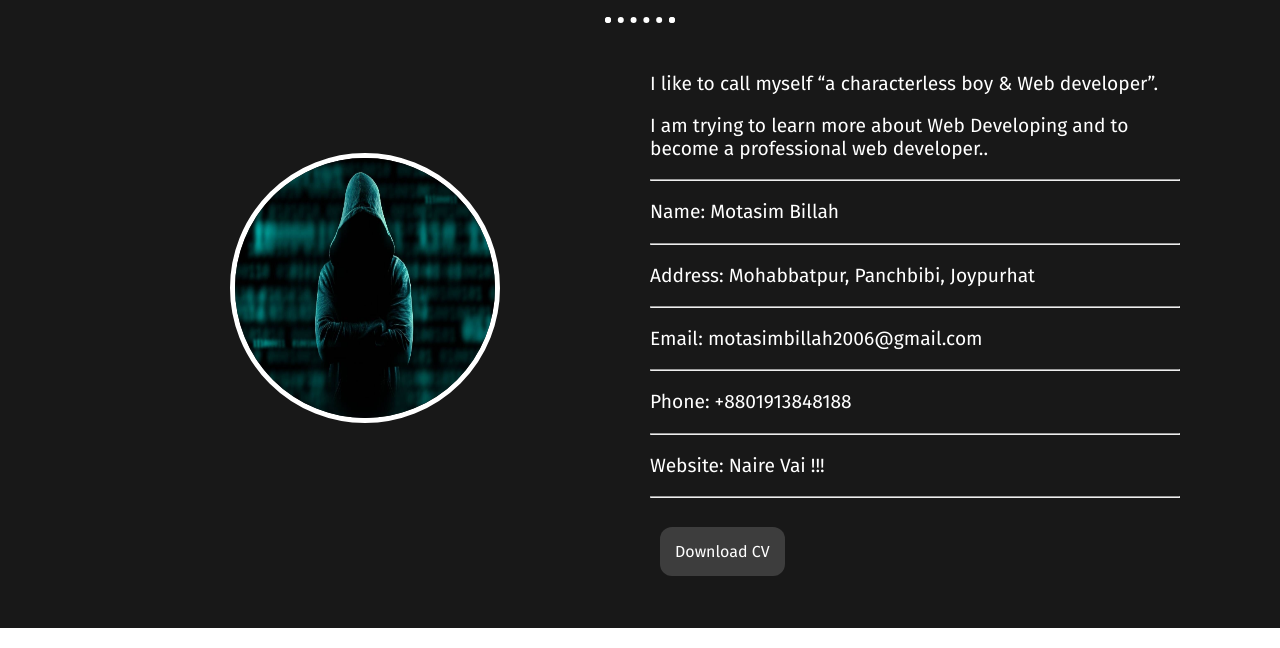
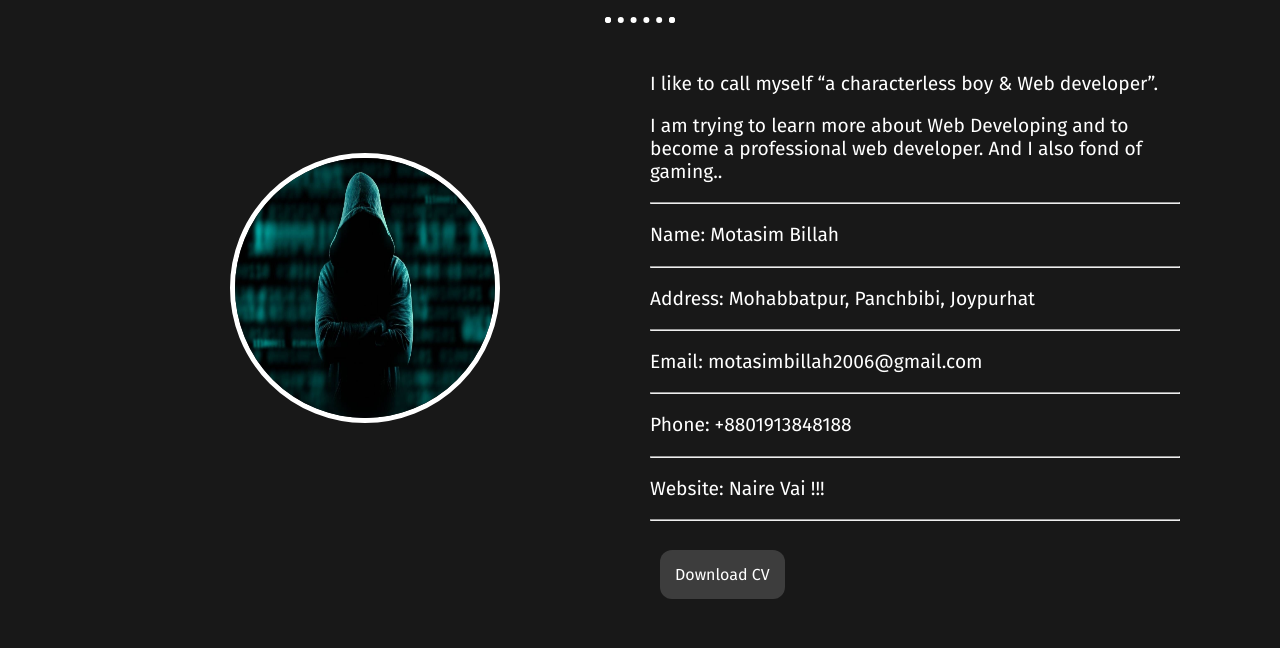
Before and after one commit to MotasimBillahLabib/cv-project, a plain HTML site: page index.html in a window 1280 px wide. Shown: the part 826-1474 px from the top of the page. Drawn offline with Linux system fonts and the light colour scheme.

Commit message:
Update index.html

```diff
--- a/index.html
+++ b/index.html
@@ -69,7 +69,7 @@
         </div>
         <div class="aboutme-desc col-6">
             <p>I like to call myself “a characterless boy & Web developer”. </p>
-            <p>I am trying to learn more about Web Developing and to become a professional web developer..</p>
+            <p>I am trying to learn more about Web Developing and to become a professional web developer. And I also fond of gaming..</p>
 
             <hr class="aboutme-hr">
             <p>Name: Motasim Billah</p>
```
